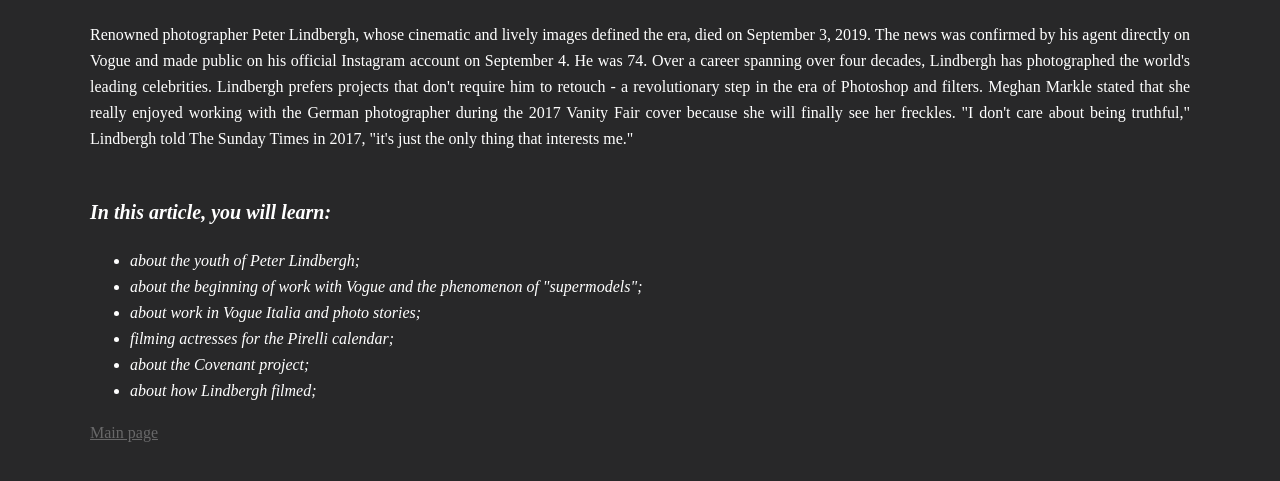
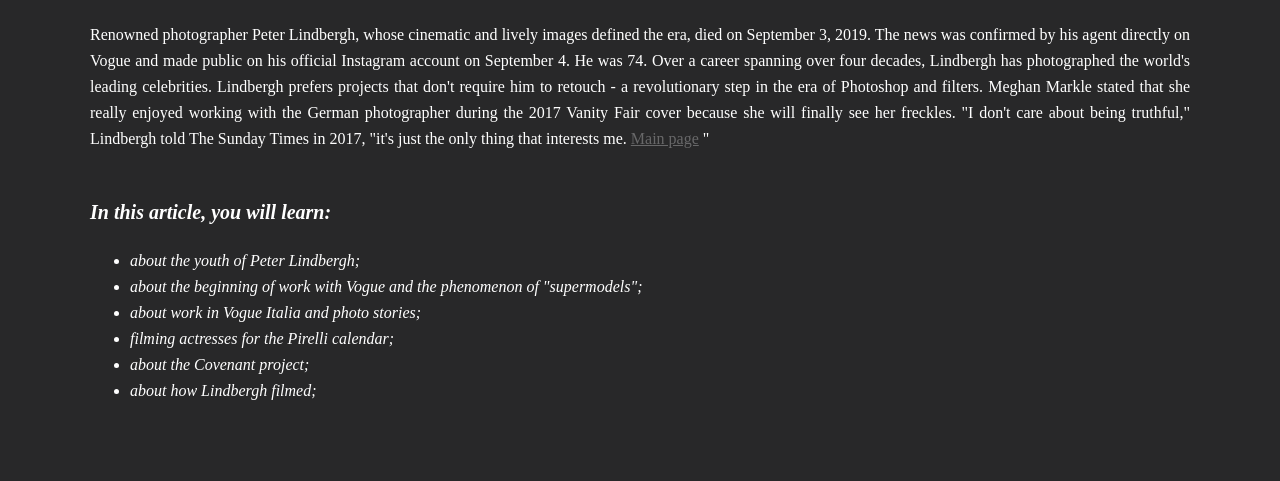
Before and after one commit to KristinaMenzelintseva/five-work, a plain HTML site: page story.html in a window 1280 px wide. Shown: the part 75-556 px from the top of the page. Drawn offline with Linux system fonts and the light colour scheme.

Commit message:
Update story.html

```diff
--- a/story.html
+++ b/story.html
@@ -11,7 +11,7 @@
        	<div>
          <h2 class="story">
 		1. Creator of the Supermodel Phenomenon</h2>
-		 <p> Renowned photographer Peter Lindbergh, whose cinematic and lively images defined the era, died on September 3, 2019. The news was confirmed by his agent directly on Vogue and made public on his official Instagram account on September 4. He was 74. Over a career spanning over four decades, Lindbergh has photographed the world's leading celebrities. Lindbergh prefers projects that don't require him to retouch - a revolutionary step in the era of Photoshop and filters. Meghan Markle stated that she really enjoyed working with the German photographer during the 2017 Vanity Fair cover because she will finally see her freckles. "I don't care about being truthful," Lindbergh told The Sunday Times in 2017, "it's just the only thing that interests me."</p>
+		 <p> Renowned photographer Peter Lindbergh, whose cinematic and lively images defined the era, died on September 3, 2019. The news was confirmed by his agent directly on Vogue and made public on his official Instagram account on September 4. He was 74. Over a career spanning over four decades, Lindbergh has photographed the world's leading celebrities. Lindbergh prefers projects that don't require him to retouch - a revolutionary step in the era of Photoshop and filters. Meghan Markle stated that she really enjoyed working with the German photographer during the 2017 Vanity Fair cover because she will finally see her freckles. "I don't care about being truthful," Lindbergh told The Sunday Times in 2017, "it's just the only thing that interests me. <a href="index.html">Main page</a> "</p>
 
 
 </div>
@@ -25,7 +25,6 @@
 			<li>about the Covenant project;</li>
 			<li>about how Lindbergh filmed;</li>
 		</ul>
-		<a href="index.html">Main page</a>
 		</div>
 	</body>
 	</html>
```
